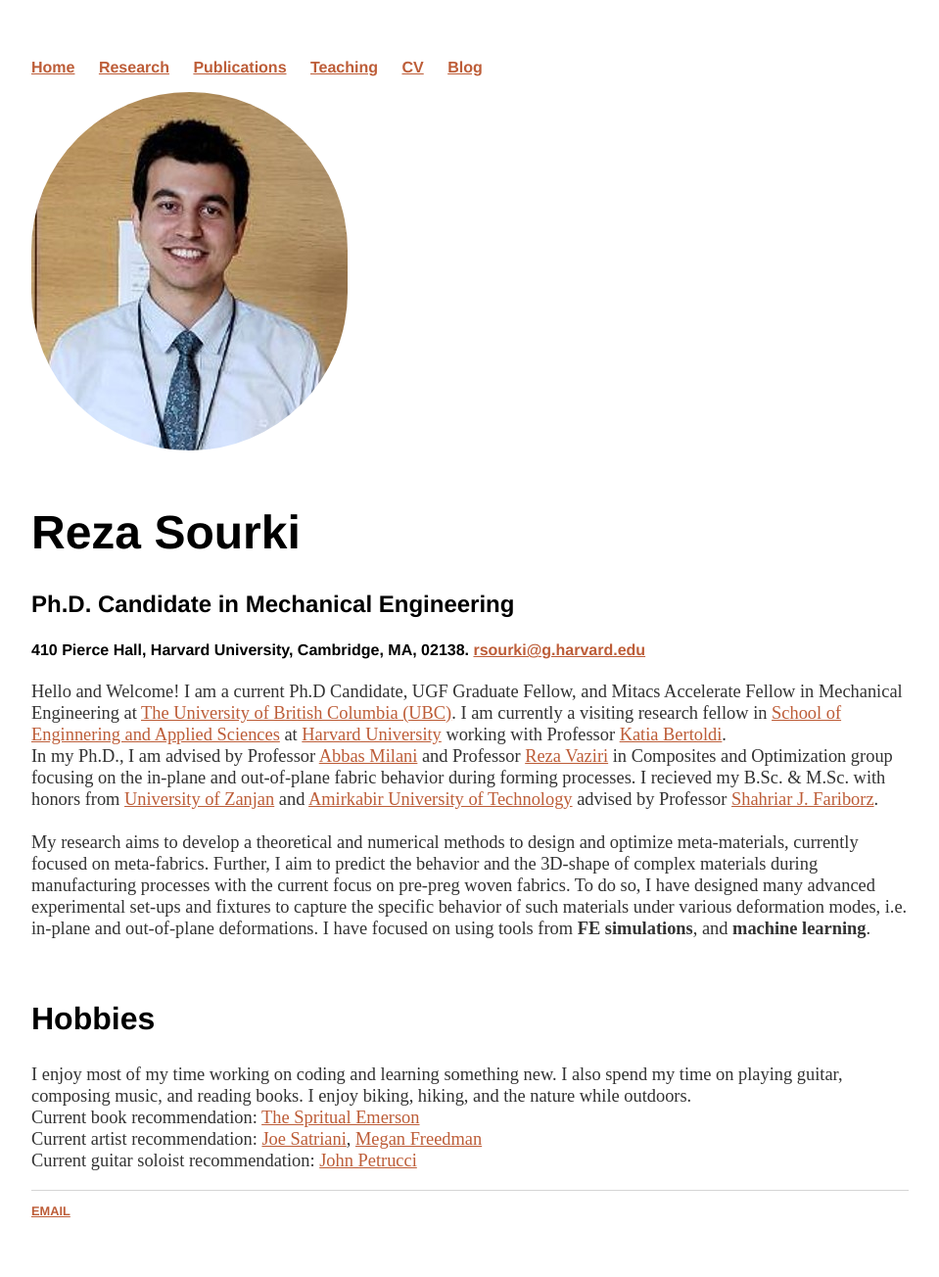
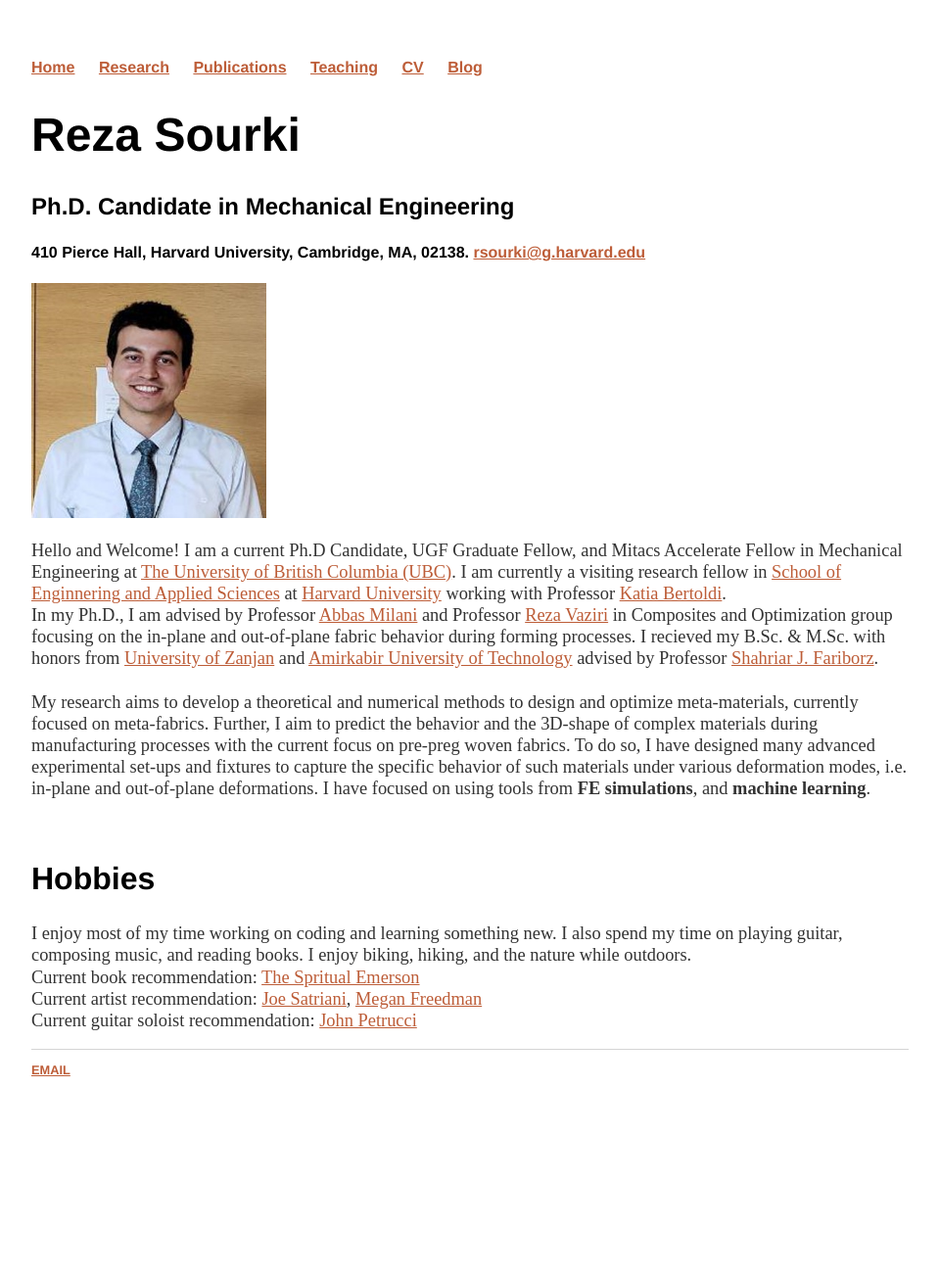
Before and after one commit to rsourki/rsourki.github.io, a Jekyll site: the page built from index.html, in a window 1280 px wide. Shown: the whole page at 98% size, without its empty margins (160-1119 px from the left). Built offline with Jekyll 4.4.1, drawn with Linux system fonts in a browser that asks for light colours; after the commit the page ends 1160 px from its top, so only the background shows below that.

Commit message:
Update index.html

```diff
--- a/index.html
+++ b/index.html
@@ -4,17 +4,19 @@ title: Reza Sourki Webpage
 ---
 
 <div class="blurb">
-	<div class="col-sm-4">
+<!--	<div class="col-sm-4">
 		<div class="flippable">
   		<img src="/img/ProfilePic.jpg" class="img-circle">
   		<img src="/img/ProfilePic.jpg" alt="Reza Sourki" class="front-img">
 		</div>
-	</div>
+	</div>-->
 	<h1>Reza Sourki</h1>
 	<h3>Ph.D. Candidate in Mechanical Engineering</h3>
 	<h4>410 Pierce Hall, Harvard University, Cambridge, MA, 02138.
         <a href="mailto:rsourki@g.harvard.edu">rsourki@g.harvard.edu</a>
         </h4>
+	<img src = "/img/ProfilePic.jpg" width = "240" height = "240"
+	     alt = "Reza Sourki" />
 	<p>Hello and Welcome! I am a current Ph.D Candidate, UGF Graduate Fellow, and Mitacs Accelerate Fellow in Mechanical Engineering at <a href="https://www.ubc.ca/"> The University of British Columbia (UBC)</a>.
          I am currently a visiting research fellow in <a href="https://www.seas.harvard.edu/">School of Enginnering and Applied Sciences</a> at <a href="https://www.harvard.edu/">Harvard University</a> working with Professor <a href="https://bertoldi.seas.harvard.edu/">Katia Bertoldi</a>.
         <br>In my Ph.D., I am advised by Professor <a href="https://engineering.ok.ubc.ca/about/contact/abbas-milani/">Abbas Milani</a> and Professor <a href="https://www.civil.ubc.ca/faculty/reza-vaziri">Reza Vaziri</a> in Composites and Optimization group focusing on the in-plane and out-of-plane fabric behavior during forming processes.
```
